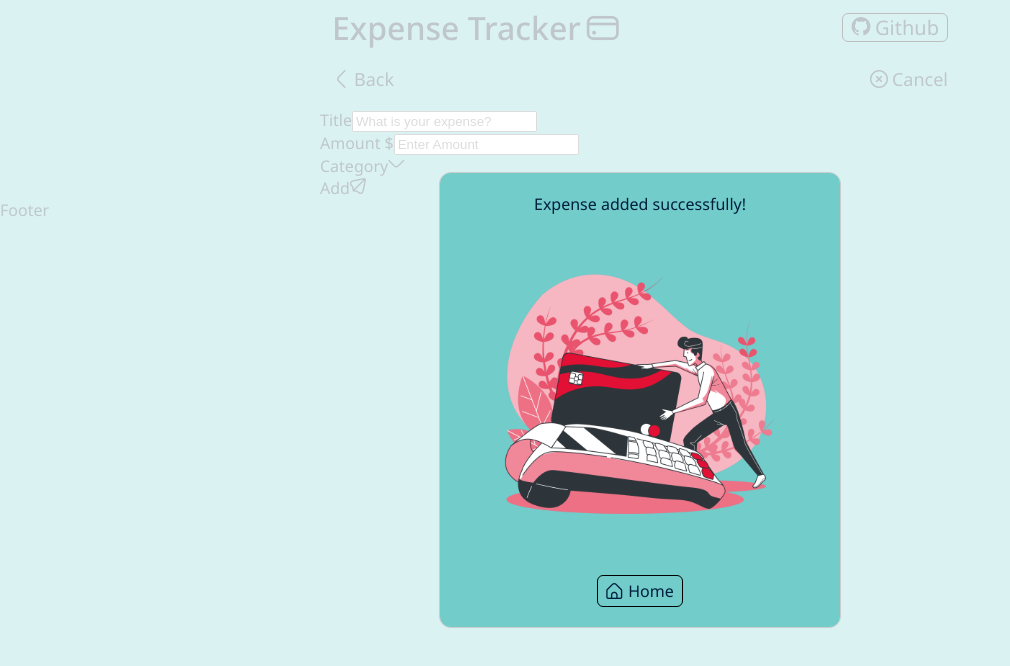
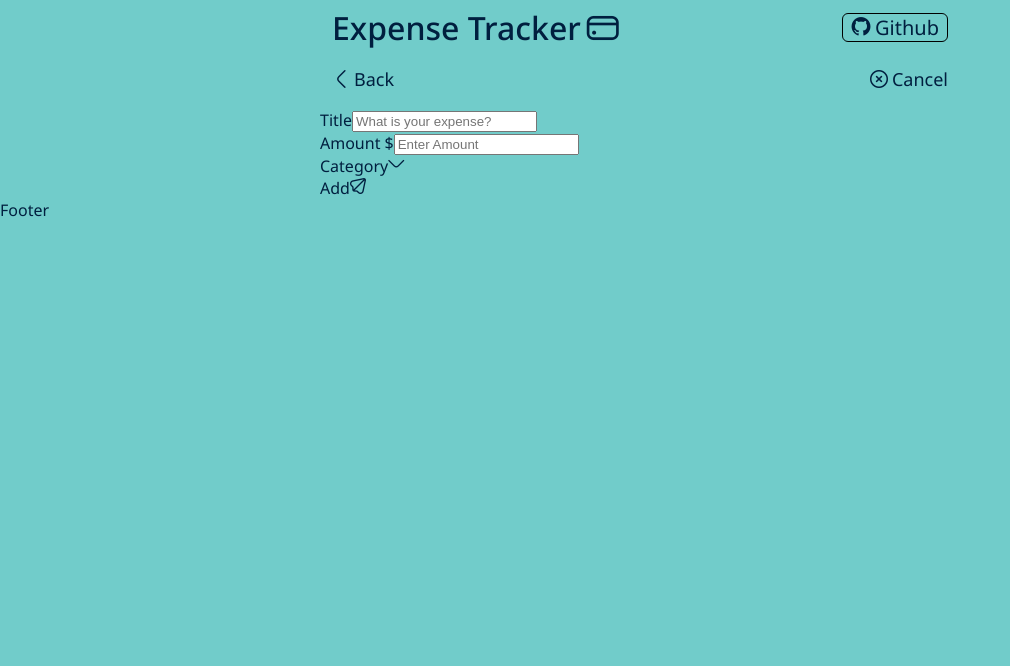
Before and after one commit to CoreyPhillipsOfficial/expense-tracker, a React (Create React App) app: page /add-expense in a window 1280 px wide. Shown: the top 666 px of the page, without its empty margins (0-1010 px from the left). Built offline with nearby package versions, Linux system fonts and the light colour scheme.

Commit message:
fixed Modal accessibility issue

```diff
--- a/src/components/add-form/index.js
+++ b/src/components/add-form/index.js
@@ -8,12 +8,14 @@ import { addExpense } from '../../redux/actions/expenses'
 import SuccessModal from './success-modal'
 
 const AddForm = () => {
-    const cat = categories
-    const [categoryOpen, setCategoryOpen] = useState(false)
-    const [title, setTitle] = useState('')
-    const [amount, setAmount] = useState('')
-    const [category, setCategory] = useState()
-    const dispatch = useDispatch()
+    const cat = categories;
+    const [categoryOpen, setCategoryOpen] = useState(false);
+    const [title, setTitle] = useState('');
+    const [amount, setAmount] = useState('');
+    const [category, setCategory] = useState();
+    const [modalOpen, setModalOpen] = useState(false);
+    const dispatch = useDispatch();
+
 
     const handleTitle = (e) => setTitle(e.target.value)
 
@@ -43,6 +45,7 @@ const AddForm = () => {
             createdAt: new Date().toISOString(),
         }
         dispatch(addExpense(data))
+        setModalOpen(true)
     }
 
     return (
@@ -56,7 +59,7 @@ const AddForm = () => {
                 pauseOnHover
                 transition={Bounce}
             />
-            <SuccessModal />
+            <SuccessModal modalOpen={modalOpen} setModalOpen={setModalOpen} />
             <div className="form-item">
                 <label>Title</label>
                 <input
--- a/src/components/add-form/success-modal.js
+++ b/src/components/add-form/success-modal.js
@@ -3,7 +3,7 @@ import './success-modal.css'
 import Modal from 'react-modal';
 import { Link } from 'react-router-dom';
 
-const SuccessModal = () => {
+const SuccessModal = ({ modalOpen, setModalOpen }) => {
     const customStyles = {
         content: {
             top: '50%',
@@ -18,7 +18,7 @@ const SuccessModal = () => {
     };
     return (
         <>
-            <Modal isOpen={true} style={customStyles}>
+            <Modal isOpen={modalOpen} style={customStyles}>
                 <div className="modal-inner">
                     <label>Expense added successfully!</label>
                     <img
--- a/src/index.js
+++ b/src/index.js
@@ -1,10 +1,13 @@
 import React from 'react';
 import ReactDOM from 'react-dom/client';
+import Modal from 'react-modal';
 import './index.css';
 import { Provider } from 'react-redux';
 import App from './App';
 import reportWebVitals from './reportWebVitals';
 import store from './redux/store';
+
+Modal.setAppElement("#root");
 
 const root = ReactDOM.createRoot(document.getElementById('root'));
 root.render(
```
